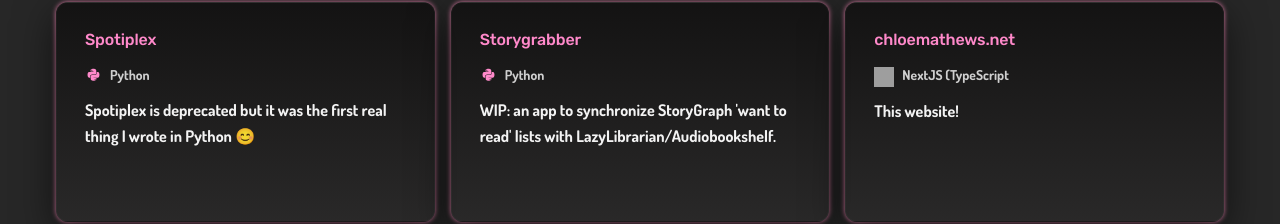
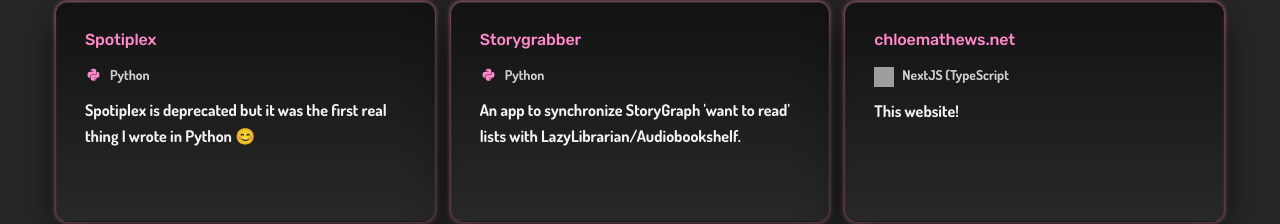
Before and after one commit to cmathews393/chloemathews.net, a Next.js app: page /nogimmick/projects in a window 1280 px wide. Shown: the part 177-401 px from the top of the page. Built offline with nearby package versions, Linux system fonts and the light colour scheme; grey boxes are pictures that could not be loaded.

Commit message:
fix: published

```diff
--- a/app/nogimmick/projects/page.tsx
+++ b/app/nogimmick/projects/page.tsx
@@ -16,7 +16,7 @@
   },
   Storygrabber: {
     description:
-      "WIP: an app to synchronize StoryGraph 'want to read' lists with LazyLibrarian/Audiobookshelf.",
+      "An app to synchronize StoryGraph 'want to read' lists with LazyLibrarian/Audiobookshelf.",
     url: "https://github.com/cmathews393/storygrabber",
     language: "Python",
   },
```
